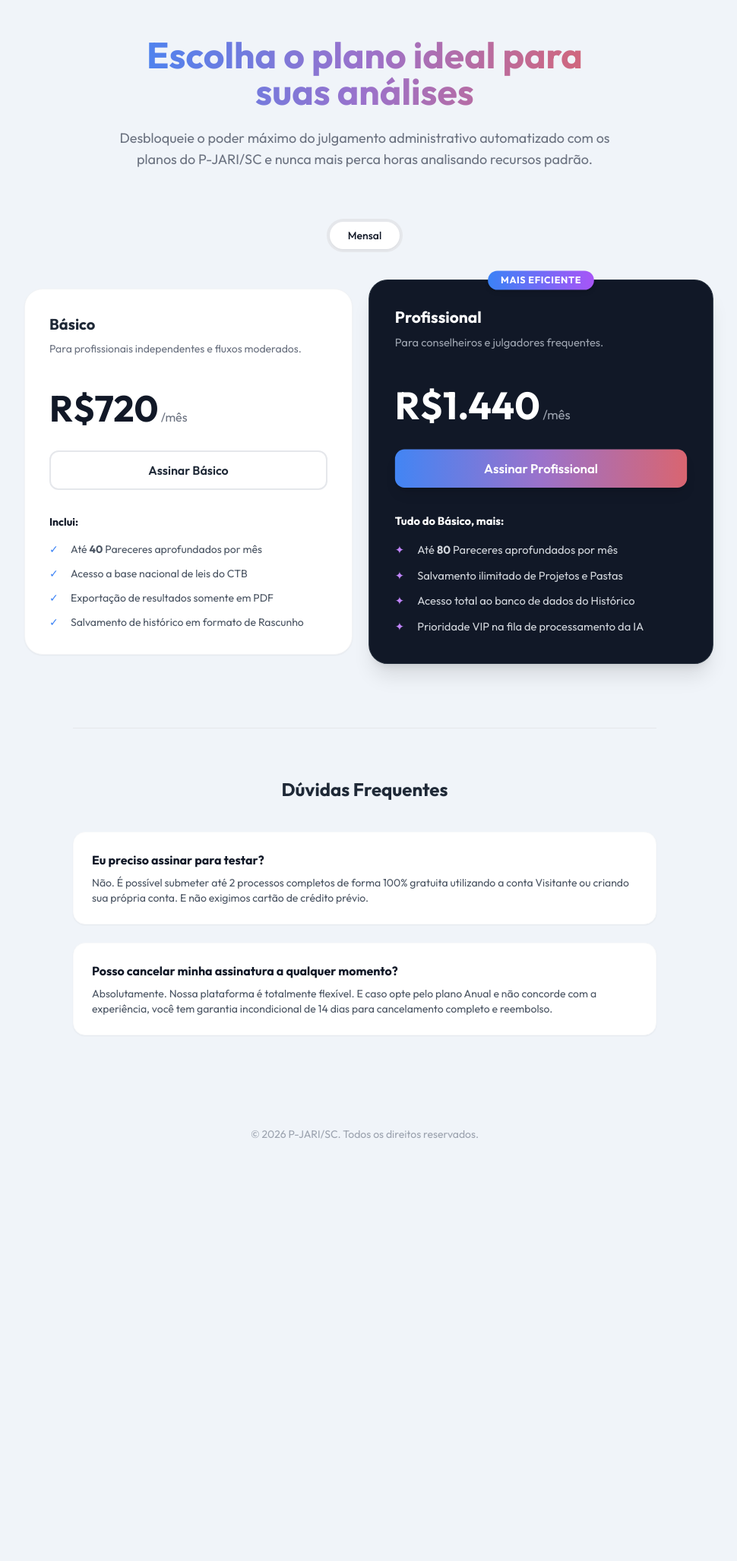
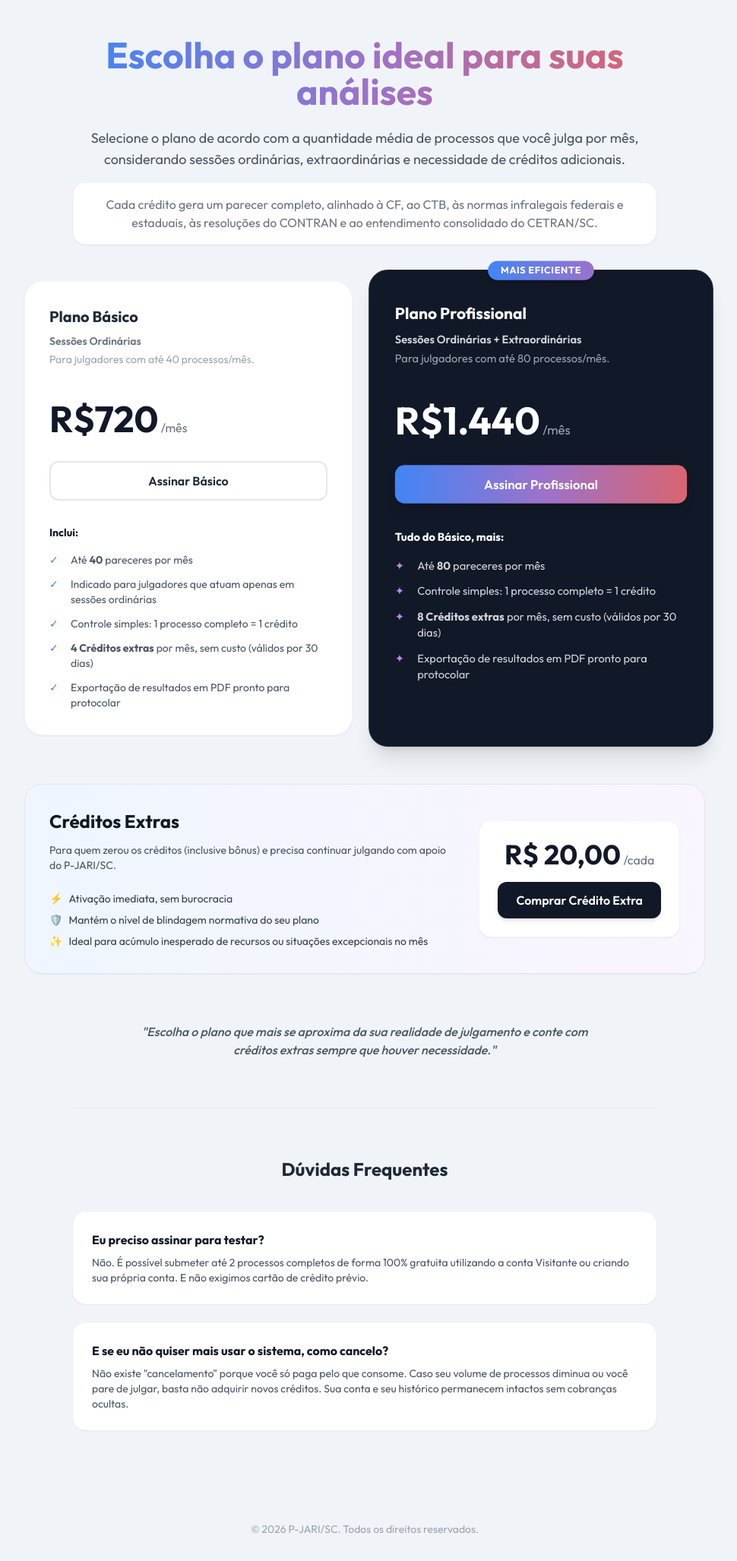
Before and after one commit to Geffersonvivan/P-JARI-SC, a Django app: page /planos/ in a window 1280 px wide. Shown: the part 84-2139 px from the top of the page at 76% size, without its empty margins (160-1130 px from the left). Before the commit the page ends 1583 px from the top, so only its background shows below. Run offline with Django 5.2, Linux system fonts and the light colour scheme; data that the repository does not hold is empty; some libraries are stand-ins or nearby versions.

Commit message:
feat: atualiza página de planos para modelo de créditos e FAQ de cancelamento

```diff
--- a/templates/planos.html
+++ b/templates/planos.html
@@ -57,32 +57,33 @@
     </header>
 
     <!-- Pricing Section -->
+    <!-- Pricing Section -->
     <main class="flex-1 w-full max-w-7xl mx-auto px-6 py-12 flex flex-col items-center">
 
-        <div class="text-center max-w-2xl mb-16">
+        <div class="text-center max-w-3xl mb-12">
             <h1 class="text-4xl md:text-5xl font-bold mb-6 gradient-text">Escolha o plano ideal para suas análises</h1>
-            <p class="text-lg text-gray-500">Desbloqueie o poder máximo do julgamento administrativo automatizado com os
-                planos do P-JARI/SC e nunca mais perca horas analisando recursos padrão.</p>
+            <p class="text-lg text-gray-600 mb-4">Selecione o plano de acordo com a quantidade média de processos que
+                você julga por mês, considerando sessões ordinárias, extraordinárias e necessidade de créditos
+                adicionais.</p>
+            <p class="text-md text-gray-500 bg-white p-4 rounded-2xl border border-gray-100 shadow-sm inline-block">Cada
+                crédito gera um parecer completo, alinhado à CF, ao CTB, às normas infralegais federais e estaduais, às
+                resoluções do CONTRAN e ao entendimento consolidado do CETRAN/SC.</p>
         </div>
 
-        <!-- Toggle (Visual Only for now) -->
-        <div class="flex items-center bg-gray-200 p-1 rounded-full mb-12">
-            <button
-                class="px-6 py-2 rounded-full text-sm font-medium bg-white shadow-sm text-gray-900 w-full text-center">Mensal</button>
-        </div>
+        <div class="grid grid-cols-1 md:grid-cols-2 gap-8 w-full max-w-4xl mb-16">
 
-        <div class="grid grid-cols-1 md:grid-cols-2 gap-8 w-full max-w-4xl">
-
-            <!-- Basic Tier (40 Judgments) -->
+            <!-- Basic Tier -->
             <div class="pricing-card bg-white rounded-3xl p-8 border border-gray-100 shadow-sm flex flex-col">
                 <div class="mb-6">
-                    <h3 class="text-xl font-bold text-gray-800 mb-2">Básico</h3>
-                    <p class="text-sm text-gray-500 h-10">Para profissionais independentes e fluxos moderados.</p>
+                    <h3 class="text-xl font-bold text-gray-800 mb-2">Plano Básico</h3>
+                    <p class="text-sm text-gray-500 font-semibold mb-1">Sessões Ordinárias</p>
+                    <p class="text-sm text-gray-400 h-10">Para julgadores com até 40 processos/mês.</p>
                 </div>
-                <div class="mb-8">
+                <div class="mb-8 block">
                     <span class="text-5xl font-bold text-gray-900">R$720</span>
                     <span class="text-gray-500">/mês</span>
                 </div>
+                <!-- keeping url checkout structure -->
                 <a href="{% url 'checkout' %}?plan=basic" target="_blank"
                     class="w-full block text-center py-3 rounded-xl border-2 border-gray-200 text-gray-800 font-semibold hover:bg-gray-50 transition mb-8">
                     Assinar Básico
@@ -92,35 +93,41 @@
                     <p class="text-sm font-bold text-gray-900 mb-4">Inclui:</p>
                     <ul class="space-y-3 text-sm text-gray-600">
                         <li class="flex items-start gap-3">
-                            <span class="text-blue-500 min-w-4">✓</span> <span>Até <b>40</b> Pareceres aprofundados por
-                                mês</span>
+                            <span class="text-blue-500 min-w-4">✓</span> <span>Até <b>40</b> pareceres por mês</span>
                         </li>
                         <li class="flex items-start gap-3">
-                            <span class="text-blue-500 min-w-4">✓</span> <span>Acesso a base nacional de leis do
-                                CTB</span>
+                            <span class="text-blue-500 min-w-4">✓</span> <span>Indicado para julgadores que atuam apenas
+                                em sessões ordinárias</span>
                         </li>
                         <li class="flex items-start gap-3">
-                            <span class="text-blue-500 min-w-4">✓</span> <span>Exportação de resultados somente em
-                                PDF</span>
+                            <span class="text-blue-500 min-w-4">✓</span> <span>Controle simples: 1 processo completo = 1
+                                crédito</span>
                         </li>
                         <li class="flex items-start gap-3">
-                            <span class="text-blue-500 min-w-4">✓</span> <span>Salvamento de histórico em formato de
-                                Rascunho</span>
+                            <span class="text-blue-500 min-w-4">✓</span> <span><b>4 Créditos extras</b> por mês, sem
+                                custo (válidos por 30 dias)</span>
+                        </li>
+                        <li class="flex items-start gap-3">
+                            <span class="text-blue-500 min-w-4">✓</span> <span>Exportação de resultados em PDF pronto
+                                para protocolar</span>
                         </li>
                     </ul>
                 </div>
             </div>
 
-            <!-- Pro Tier (Highlighted & 80 Judgments) -->
+            <!-- Pro Tier (Highlighted) -->
             <div
-                class="pricing-card bg-gray-900 rounded-3xl p-8 shadow-xl flex flex-col relative transform md:scale-105 border border-gray-800 z-10">
+                class="pricing-card relative bg-gray-900 rounded-3xl p-8 shadow-xl flex flex-col transform md:scale-105 border border-gray-800 z-10 w-full">
+                <!-- Highlight badge -->
                 <div
-                    class="absolute top-0 left-1/2 transform -translate-x-1/2 -translate-y-1/2 bg-gradient-to-r from-blue-500 to-purple-500 text-white px-4 py-1 rounded-full text-xs font-bold tracking-wider uppercase shadow-md">
+                    class="absolute top-0 left-1/2 transform -translate-x-1/2 -translate-y-1/2 bg-gradient-to-r from-[#4285f4] to-[#9b72cb] text-white px-4 py-1 rounded-full text-xs font-bold tracking-wider uppercase shadow-md">
                     Mais Eficiente
                 </div>
-                <div class="mb-6">
-                    <h3 class="text-xl font-bold text-white mb-2">Profissional</h3>
-                    <p class="text-sm text-gray-400 h-10">Para conselheiros e julgadores frequentes.</p>
+
+                <div class="mb-6 pt-2">
+                    <h3 class="text-xl font-bold text-white mb-2">Plano Profissional</h3>
+                    <p class="text-sm text-gray-300 font-semibold mb-1">Sessões Ordinárias + Extraordinárias</p>
+                    <p class="text-sm text-gray-400 h-10">Para julgadores com até 80 processos/mês.</p>
                 </div>
                 <div class="mb-8">
                     <span class="text-5xl font-bold text-white">R$1.440</span>
@@ -135,30 +142,67 @@
                     <p class="text-sm font-bold text-white mb-4">Tudo do Básico, mais:</p>
                     <ul class="space-y-3 text-sm text-gray-300">
                         <li class="flex items-start gap-3">
-                            <span class="text-purple-400 min-w-4">✦</span> <span>Até <b>80</b> Pareceres aprofundados
-                                por
-                                mês</span>
+                            <span class="text-purple-400 min-w-4">✦</span> <span>Até <b>80</b> pareceres por mês</span>
                         </li>
                         <li class="flex items-start gap-3">
-                            <span class="text-purple-400 min-w-4">✦</span> <span>Salvamento ilimitado de Projetos e
-                                Pastas</span>
+                            <span class="text-purple-400 min-w-4">✦</span> <span>Controle simples: 1 processo completo =
+                                1 crédito</span>
                         </li>
                         <li class="flex items-start gap-3">
-                            <span class="text-purple-400 min-w-4">✦</span> <span>Acesso total ao banco de dados do
-                                Histórico</span>
+                            <span class="text-purple-400 min-w-4">✦</span> <span><b>8 Créditos extras</b> por mês, sem
+                                custo (válidos por 30 dias)</span>
                         </li>
                         <li class="flex items-start gap-3">
-                            <span class="text-purple-400 min-w-4">✦</span> <span>Prioridade VIP na fila de processamento
-                                da IA</span>
+                            <span class="text-purple-400 min-w-4">✦</span> <span>Exportação de resultados em PDF pronto
+                                para protocolar</span>
                         </li>
                     </ul>
                 </div>
             </div>
-
         </div>
 
+        <!-- Créditos Extras Section -->
+        <div
+            class="w-full max-w-4xl bg-gradient-to-r from-blue-50 to-purple-50 rounded-3xl p-8 border border-gray-200 shadow-sm flex flex-col md:flex-row items-center gap-8 mb-16">
+            <div class="flex-1">
+                <h3 class="text-2xl font-bold text-gray-900 mb-3">Créditos Extras</h3>
+                <p class="text-gray-600 mb-6 text-sm">Para quem zerou os créditos (inclusive bônus) e precisa continuar
+                    julgando com apoio do P-JARI/SC.</p>
+
+                <ul class="space-y-2 text-sm text-gray-700">
+                    <li class="flex items-center gap-2">
+                        <span class="text-green-500">⚡</span> Ativação imediata, sem burocracia
+                    </li>
+                    <li class="flex items-center gap-2">
+                        <span class="text-blue-500">🛡️</span> Mantém o nível de blindagem normativa do seu plano
+                    </li>
+                    <li class="flex items-center gap-2">
+                        <span class="text-purple-500">✨</span> Ideal para acúmulo inesperado de recursos ou situações
+                        excepcionais no mês
+                    </li>
+                </ul>
+            </div>
+
+            <div
+                class="flex flex-col items-center bg-white p-6 rounded-2xl shadow-sm border border-gray-100 min-w-[250px]">
+                <div class="mb-4 text-center">
+                    <span class="text-4xl font-bold text-gray-900">R$ 20,00</span>
+                    <span class="text-gray-500">/cada</span>
+                </div>
+                <button
+                    class="w-full py-3 px-6 rounded-xl bg-gray-900 text-white font-semibold hover:bg-black transition shadow-md">
+                    Comprar Crédito Extra
+                </button>
+            </div>
+        </div>
+
+        <p class="text-center text-gray-600 font-medium italic mb-8 max-w-2xl px-4">
+            "Escolha o plano que mais se aproxima da sua realidade de julgamento e conte com créditos extras sempre que
+            houver necessidade."
+        </p>
+
         <!-- FAQ Section minimal -->
-        <div class="mt-24 w-full max-w-3xl border-t border-gray-200 pt-16">
+        <div class="mt-8 w-full max-w-3xl border-t border-gray-200 pt-16">
             <h3 class="text-2xl font-bold text-center mb-10 text-gray-800">Dúvidas Frequentes</h3>
 
             <div class="space-y-6">
@@ -170,10 +214,10 @@
                 </div>
 
                 <div class="bg-white rounded-2xl p-6 shadow-sm border border-gray-50">
-                    <h4 class="font-bold text-gray-900 mb-2">Posso cancelar minha assinatura a qualquer momento?</h4>
-                    <p class="text-gray-600 text-sm">Absolutamente. Nossa plataforma é totalmente flexível. E caso opte
-                        pelo plano Anual e não concorde com a experiência, você tem garantia incondicional de 14 dias
-                        para cancelamento completo e reembolso.</p>
+                    <h4 class="font-bold text-gray-900 mb-2">E se eu não quiser mais usar o sistema, como cancelo?</h4>
+                    <p class="text-gray-600 text-sm">Não existe "cancelamento" porque você só paga pelo que consome.
+                        Caso seu volume de processos diminua ou você pare de julgar, basta não adquirir novos créditos.
+                        Sua conta e seu histórico permanecem intactos sem cobranças ocultas.</p>
                 </div>
             </div>
         </div>
```
Also changed, not shown: Jornada_Pjari.md (added, +70 -0 lines).
